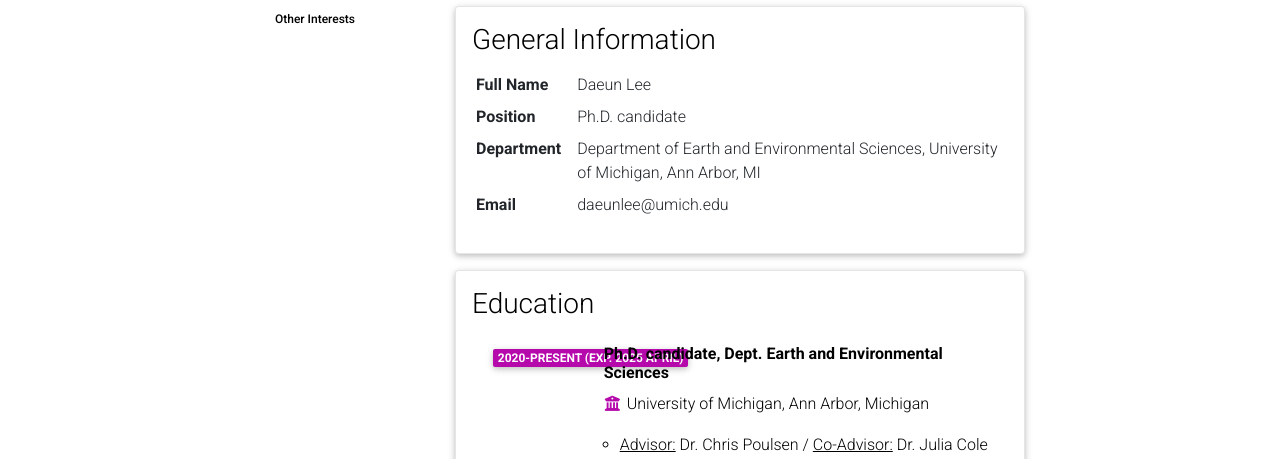
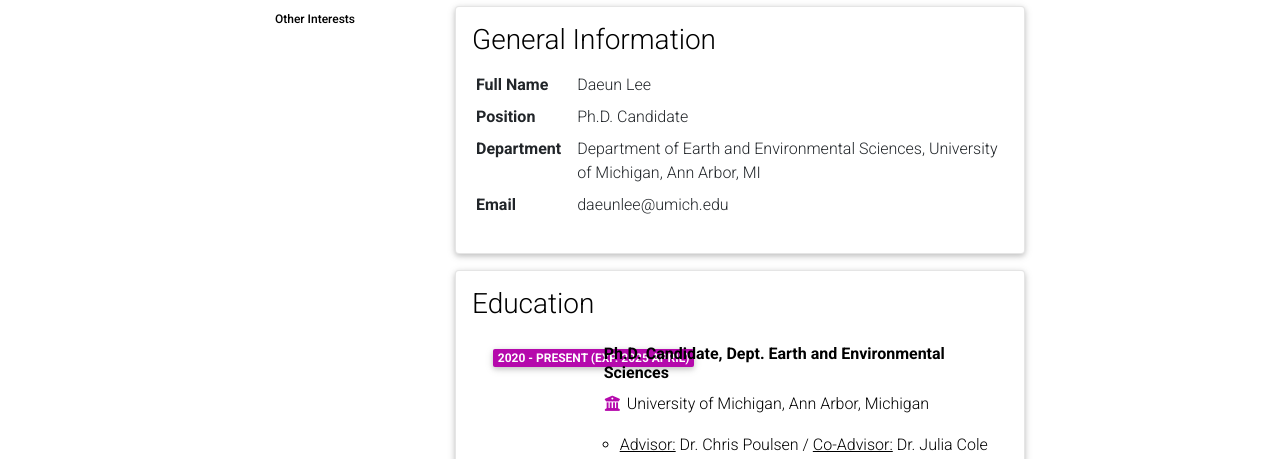
Before and after one commit to da-eun-lee/da-eun-lee.github.io, a Jekyll site: the page built from _pages/cv.md, in a window 1280 px wide and 900 px high. Shown: the part 229-688 px from the top of the window. Built offline with Jekyll 4.4.1, drawn with Linux system fonts in a browser that asks for light colours; comment, search, counter and statistics services are not loaded; a style sheet for code colours, icons or effects is not loaded.

Commit message:
Update cv.yml

```diff
--- a/_data/cv.yml
+++ b/_data/cv.yml
@@ -4,7 +4,7 @@
     - name: Full Name
       value: Daeun Lee
     - name: Position
-      value: Ph.D. candidate
+      value: Ph.D. Candidate
     - name: Department
       value: Department of Earth and Environmental Sciences, University of Michigan, Ann Arbor, MI
     - name: Email
@@ -13,9 +13,9 @@
 - title: Education
   type: time_table
   contents:
-    - title: Ph.D. candidate, Dept. Earth and Environmental Sciences
+    - title: Ph.D. Candidate, Dept. Earth and Environmental Sciences
       institution: University of Michigan, Ann Arbor, Michigan
-      year: 2020-present (exp. 2025 April)
+      year: 2020 - Present (exp. 2025 April)
       description:
         - <u>Advisor:</u> Dr. Chris Poulsen / <u>Co-Advisor:</u> Dr. Julia Cole
         - <u>Certificate in Data Science:</u> Michigan Institute for Computational Discovery & Engineering
```
